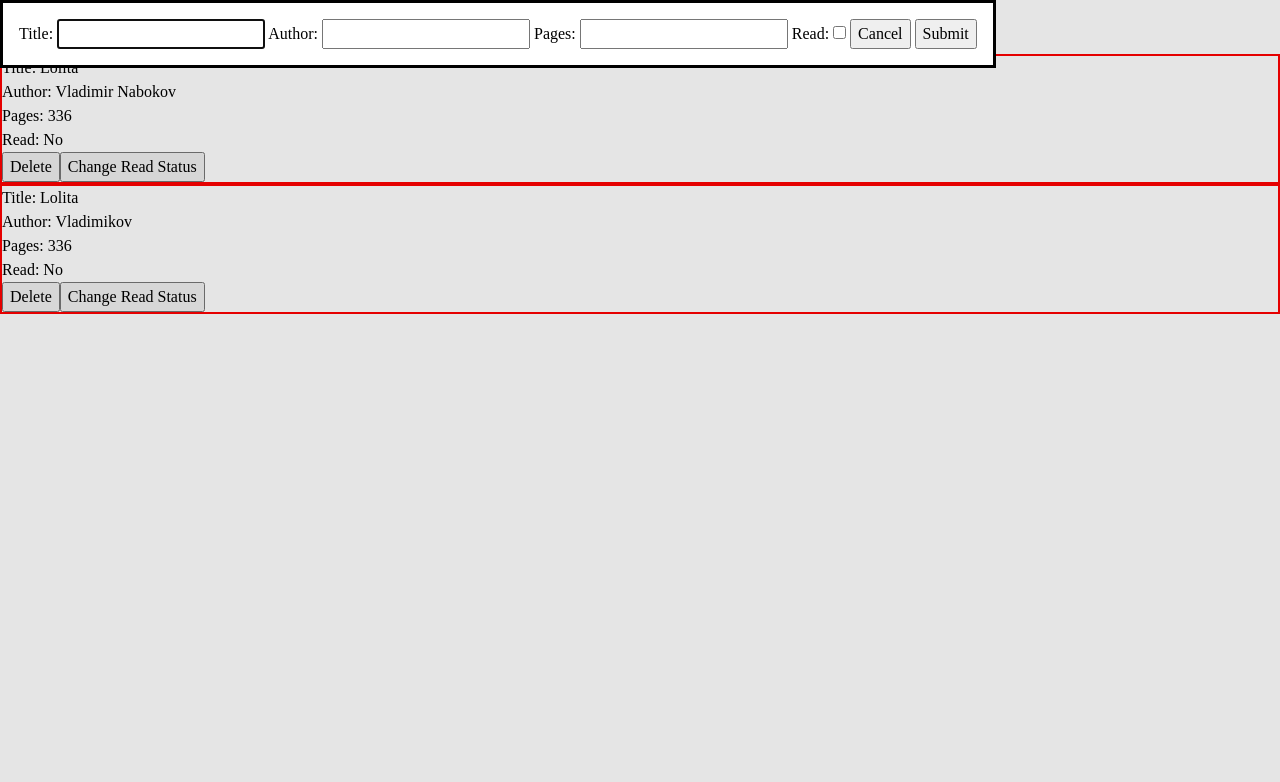
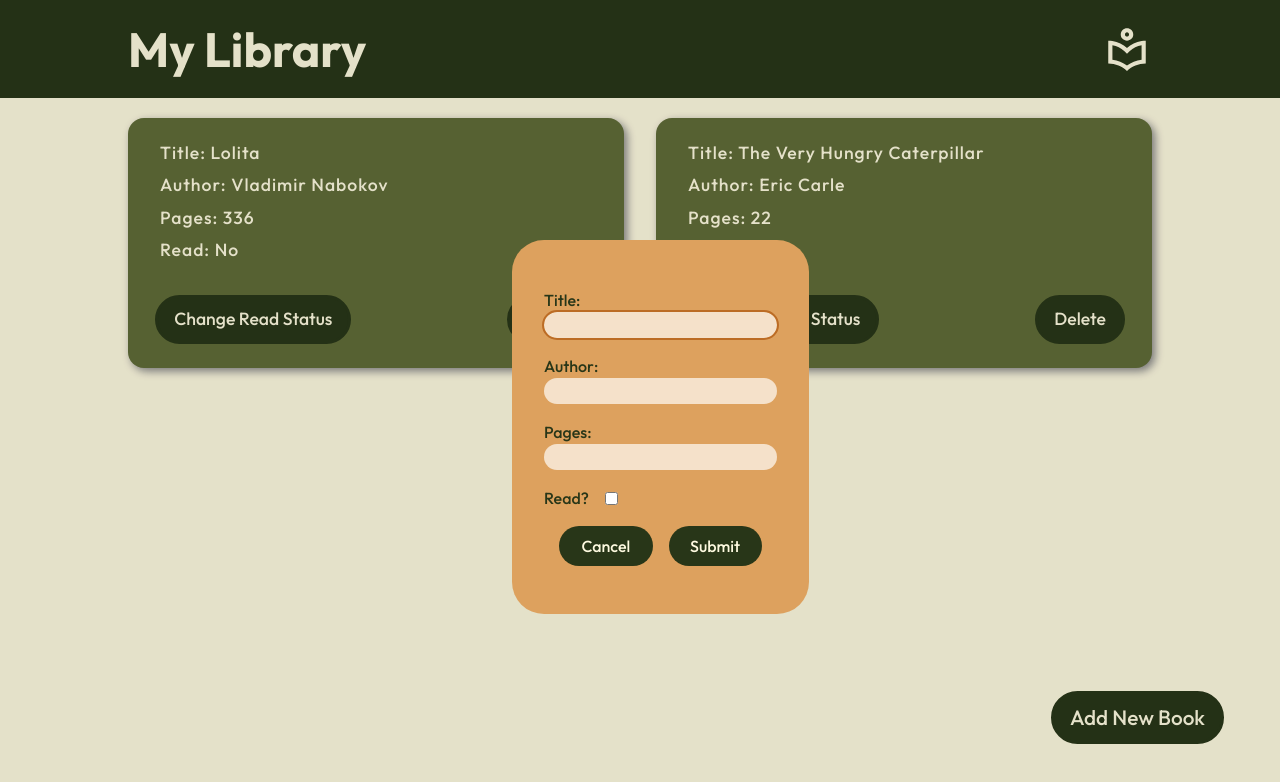
Before and after one commit to kristinaaleee/library, a plain HTML site: page index.html in a window 1280 px wide. Both pictures are taken after a click on the button "Add New Book". Drawn offline with Linux system fonts and the light colour scheme.

Commit message:
Add styling and positioning for page

```diff
--- a/index.html
+++ b/index.html
@@ -4,11 +4,16 @@
     <meta charset="UTF-8">
     <meta name="viewport" content="width=device-width, initial-scale=1.0">
     <link rel="stylesheet" href="style.css">
-    <title>Document</title>
+    <link rel="preconnect" href="https://fonts.googleapis.com">
+    <link rel="preconnect" href="https://fonts.gstatic.com" crossorigin>
+    <link href="https://fonts.googleapis.com/css2?family=Outfit:wght@100..900&display=swap" rel="stylesheet">
+    <title>My Library</title>
 </head>
 <body>
     <div id="container">
-    <div class="page-header">My Library</div>
+    <div class="page-header margin flex-row">My Library
+        <svg xmlns="http://www.w3.org/2000/svg" viewBox="0 0 24 24"><path d="M12 14.27L10.64 13C9.09 11.57 7.16 10.57 5 10.18V17.13C7.61 17.47 10 18.47 12 19.95C14 18.47 16.39 17.47 19 17.13V10.18C16.84 10.57 14.91 11.57 13.36 13M19 8.15C19.65 8.05 20.32 8 21 8V19C17.5 19 14.36 20.35 12 22.54C9.64 20.35 6.5 19 3 19V8C3.68 8 4.35 8.05 5 8.15C7.69 8.56 10.1 9.78 12 11.54C13.9 9.78 16.31 8.56 19 8.15M12 6C12.27 6 12.5 5.9 12.71 5.71C12.9 5.5 13 5.27 13 5S12.9 4.5 12.71 4.29C12.5 4.11 12.27 4 12 4S11.5 4.11 11.29 4.29C11.11 4.5 11 4.74 11 5S11.11 5.5 11.29 5.71C11.5 5.9 11.74 6 12 6M14.12 7.12C13.56 7.68 12.8 8 12 8S10.44 7.68 9.88 7.12C9.32 6.56 9 5.8 9 5S9.32 3.44 9.88 2.88C10.44 2.32 11.2 2 12 2S13.56 2.32 14.12 2.88 15 4.2 15 5 14.68 6.56 14.12 7.12Z" /></svg>
+    </div>
     <button id="showForm">Add New Book</button>
         <dialog id="dialog">
             <form action="" method="dialog" class="form-container">
@@ -22,17 +27,17 @@
                 <label for="pages">Pages: </label>
                 <input type="tel" name="pages">
 
-            <!-- checkbox? -->
-            <label for="read">Read: </label>
+                <div class="flex-row">
+                    <label for="read">Read? </label>
                     <input type="checkbox" name="read" id="read" value="no">
-
+                </div>
+                <div class="center flex-row">
                     <button value="cancel" formmethod="dialog" id="cancel">Cancel</button>
                     <button type="submit" id="submit"> Submit </button>
-
+                </div>
             </form>
         </dialog>
-
-
+        <div class="main-content margin"></div>
     </div>
 <script src="script.js"></script>
 </body>
--- a/script.js
+++ b/script.js
@@ -23,7 +23,7 @@ function addBookToLibrary(book){
     myLibrary.push(book);
 
     for (let key in book) {
-        //is this an unsafe
+        //unsafe?
         if(book.hasOwnProperty(key)){
             const row = document.createElement('p');
             row.classList.add(`${key}`);
@@ -34,7 +34,7 @@ function addBookToLibrary(book){
             card.appendChild(row);
         }
     }
-    container.appendChild(card);
+    mainContent.appendChild(card);
 
     const deleteButton = document.createElement('button');
     const delText = document.createTextNode('Delete');
@@ -59,6 +59,7 @@ function addBookToLibrary(book){
 };
 
 const container = document.getElementById('container');
+const mainContent = document.querySelector('.main-content');
 
 const form = document.querySelector('form');
 const showButton = document.getElementById('showForm');
@@ -91,5 +92,5 @@ submitButton.addEventListener("click", function(event){
 
 const Lolita = new Book('Lolita','Vladimir Nabokov', '336', 'no')
 addBookToLibrary(Lolita);
-const Bob = new Book('Lolita','Vladimikov', '336', 'no')
-addBookToLibrary(Bob);
+const Caterpillar = new Book('The Very Hungry Caterpillar','Eric Carle', '22', 'yes')
+addBookToLibrary(Caterpillar);
--- a/style.css
+++ b/style.css
@@ -30,9 +30,132 @@ h1, h2, h3, h4, h5, h6 {
 }
 
 
+:root{
+    --green: #283618;
+    --light-green: #606C38;
+    --beige: #FEFAE0;
+    --tan: #BC6C25;
+    --light-tan: #DDA15E;
+}
+body{
+    background-color: var(--beige);
+}
+#container{
+    font-family: "Outfit", sans-serif;
+    font-optical-sizing: auto;
+    font-weight: 500;
+    font-style: normal;
 
+    position: relative;
+}
+.margin{
+    padding: 1.2rem 8rem;
+}
+.page-header{
+    font: 700 3rem "Outfit", sans-serif;
+    background-color: #283618;
+    justify-content: space-between;
+    color: var(--beige);
+}
 
+#dialog{
+    background-color: var(--light-tan);
+    color: var(--green);
+    border-radius: 2rem;
+    border: 2px;
+    padding: 2rem;
+
+    position: absolute;
+    left: 40%;
+    top: 30%;
+}
+.form-container{
+    display: flex;
+    flex-direction: column;
+}
+label, #read{
+    margin: 1rem 0rem 0rem;
+}
+#showForm{
+    font-size: 1.3rem;
+    position: fixed;
+    bottom: 3.5rem;
+    right: 3.5rem;
+    z-index: 1;
+}
+input{
+    border-radius: 1rem;
+    border-style: none;
+    background-color: #f5e1ca;
+}
+input:focus{
+    outline: 2px solid var(--tan);
+}
+.flex-row{
+    display: flex;
+    flex-direction: row;
+    align-items: center;
+    gap: 1rem;
+}
+.center{
+    justify-content: center;
+}
+.flex-row button{
+    width: 40%;
+    margin: 1rem 0rem ;
+
+    border-radius: 200px;
+    border: 0px solid ;
+}
+.main-content{
+    display: grid;
+    grid-template-columns: repeat(auto-fit, minmax(350px, 1fr));
+    gap: 2rem;
+}
 .card{
-    border: 2px solid red;
+    color: var(--beige);
+    background-color: var(--light-green);
+    border-radius: 1rem;
+    box-shadow: .2rem .2rem .5rem rgb(134, 134, 134);
     text-transform: capitalize;
+    padding-top: 1.2rem;
+    min-height: 250px;
+
+    position: relative;
 }
+.card p{
+    padding: 3px 2rem;
+    letter-spacing: 1px;
+    font-size: 1.1rem;
+}
+.card button{
+    margin: .5rem;
+    font-size: 1.1rem;
+}
+.delete{
+    position: absolute;
+    bottom: 1rem;
+    right: 1.2rem;
+}
+.read-toggle{
+    position: absolute;
+    bottom: 1rem;
+    left: 1.2rem;
+}
+
+svg{
+    height: 50px;
+    fill: var(--beige);
+}
+button{
+    background-color: var(--green);
+    color: var(--beige);
+    padding: .5rem 1rem;
+    border: 3px solid var(--green);
+    border-radius: 2rem;
+}
+button:hover{
+    background-color: var(--beige);
+    color: var(--green);
+    border: 3px solid var(--green);
+}
```
Lines whose indentation alone changed are shown as unchanged.
